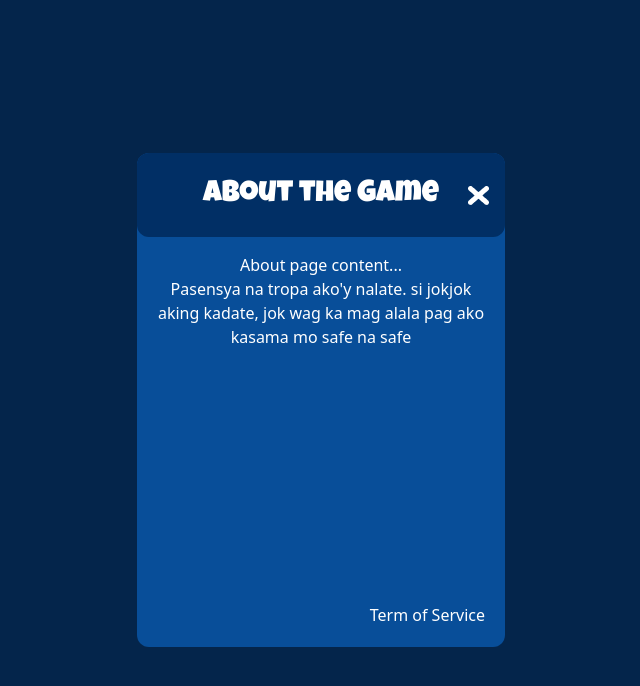
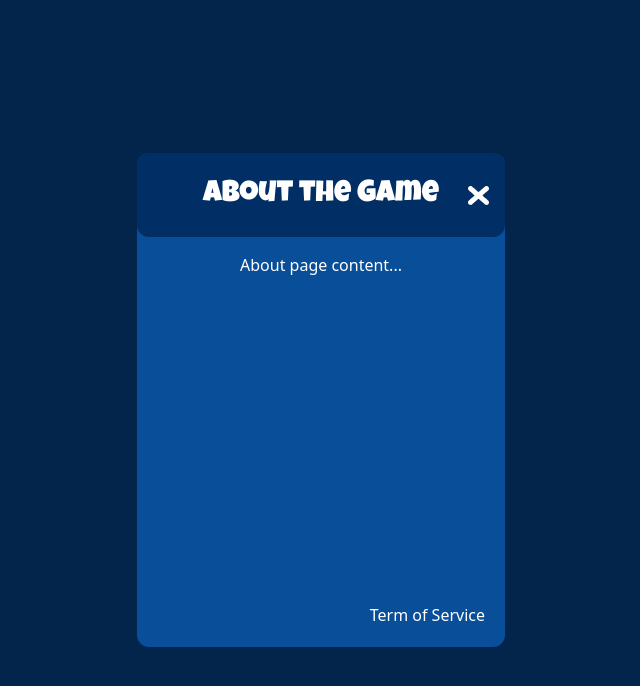
Before and after one commit to Enyong-Team/Enyong, a React (Vite) app: page /Enyong/about in a window 1280 px wide. Shown: the top 686 px of the page, without its empty margins (319-959 px from the left). Built offline with nearby package versions, Linux system fonts and the light colour scheme.

Commit message:
update pa about the game

```diff
--- a/src/home/aboutPage/about.jsx
+++ b/src/home/aboutPage/about.jsx
@@ -21,7 +21,7 @@ function About() {
 
     <div className="p-4 text-white text-center ">
       About page content... <br />
-      Pasensya na tropa ako'y nalate. si jokjok aking kadate, jok wag ka mag alala pag ako kasama mo safe na safe
+
     </div>
 
     <div className=" p-4 absolute right-1 bottom-1  text-white text-center ">
```
